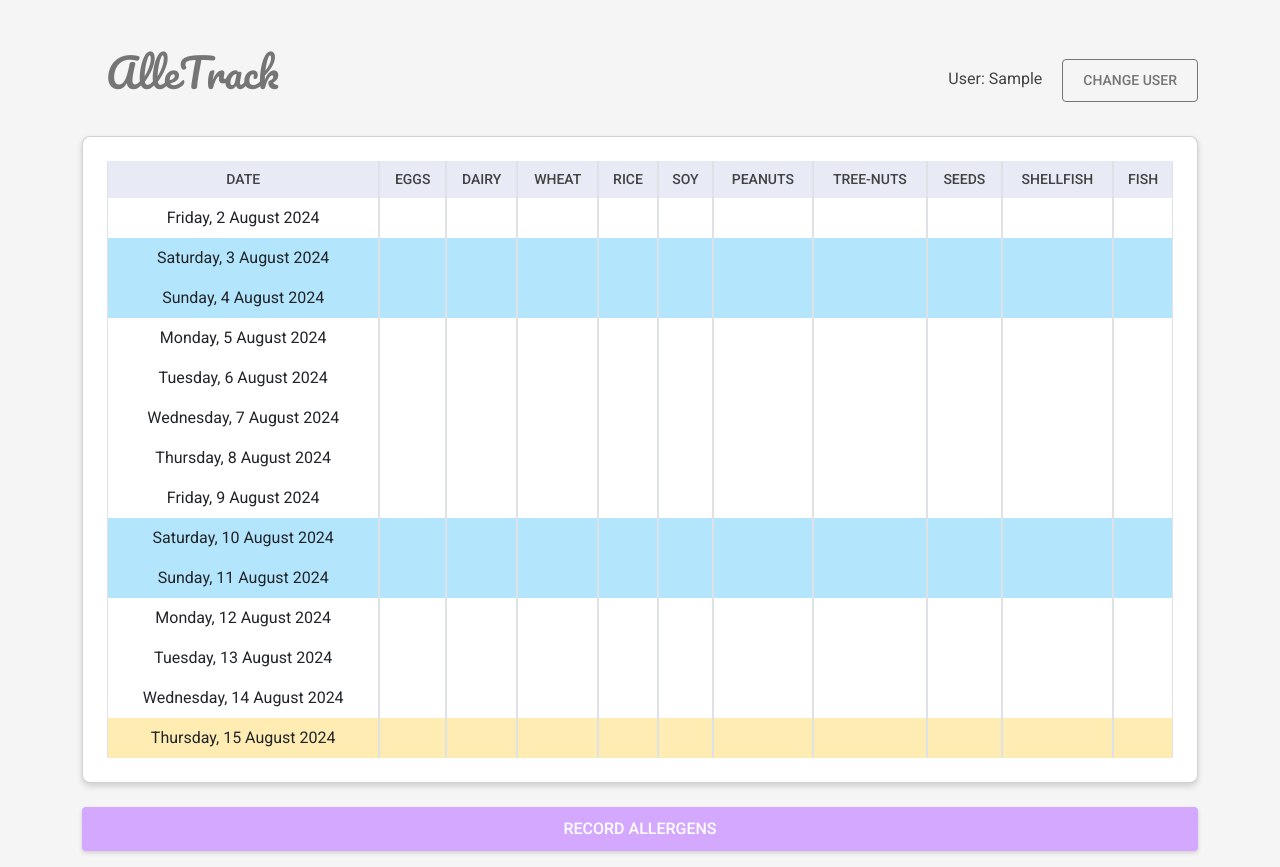
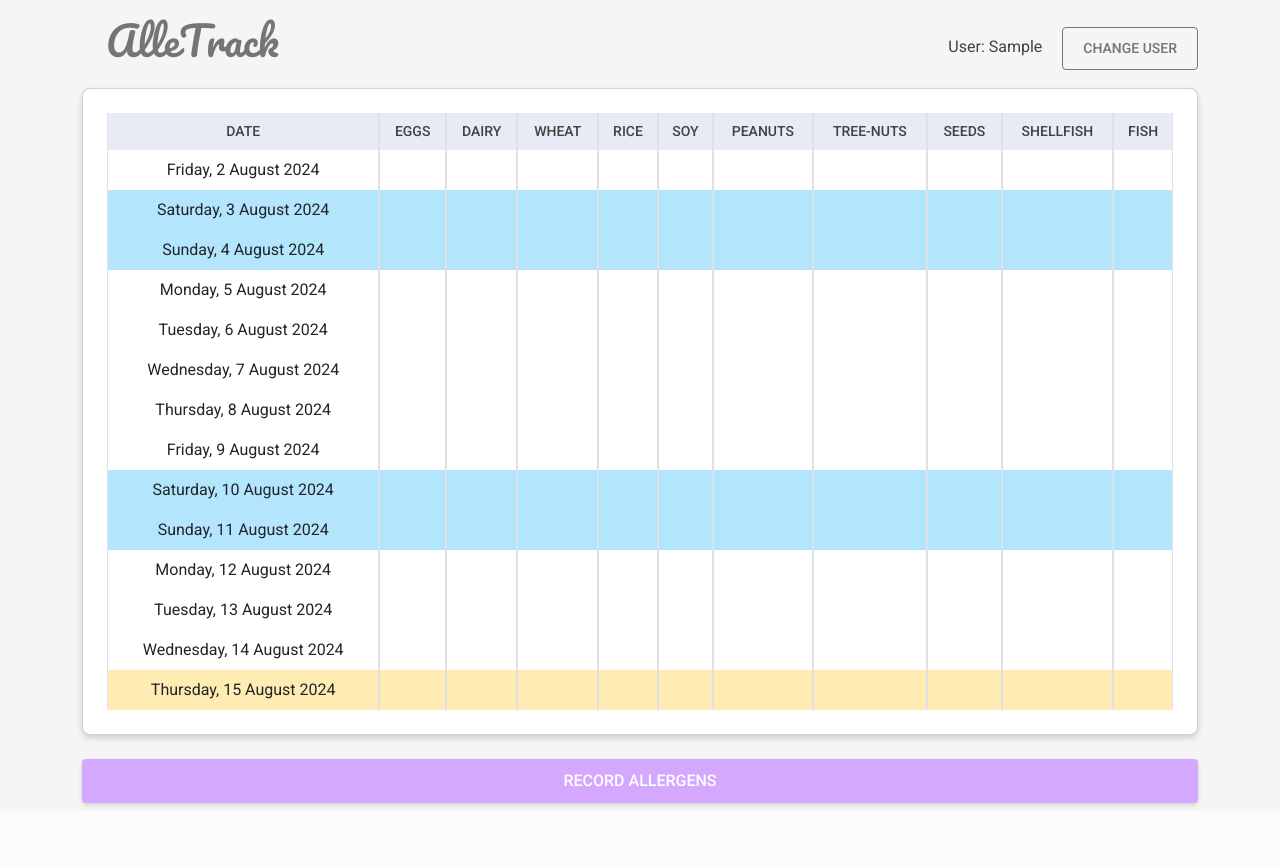
Before and after one commit to uppertoe/allergen-track, a Flask app: page /grid in a window 1280 px wide. After the commit the page ends 807 px from the top, so only its background shows below. Run offline with Flask 3, Linux system fonts and the light colour scheme; the visitor is signed in with stand-in values (Sample User, id 1); some libraries are stand-ins or nearby versions.

Commit message:
fix styling

```diff
--- a/templates/grid.html
+++ b/templates/grid.html
@@ -200,9 +200,9 @@
     </style>
 </head>
 <body>
-    <div class="container pt-xl-5 pb-xl-3">
+    <div class="container pt-xl-3 pb-xl-2">
         <!-- Page Heading, User Info, and Change User Button for Large Screens -->
-        <div class="d-none d-xl-flex justify-content-between align-items-center mb-4 ms-4">
+        <div class="d-none d-xl-flex justify-content-between align-items-center mb-2 ms-4">
             <h1 class="alletrack-heading">AlleTrack</h1>
             <div>
                 <span class="me-3">User: {{ session.get('username').capitalize() }}</span>
--- a/templates/tracker.html
+++ b/templates/tracker.html
@@ -129,7 +129,7 @@
         </div>
     </div>
 
-    <div class="container py-xl-5 py-2">
+    <div class="container py-xl-3 py-2">
         <!-- Heading for Larger Screens -->
         <div class="d-none d-xl-flex justify-content-between align-items-center mb-4">
             <h1 class="alletrack-heading">AlleTrack</h1>
```
